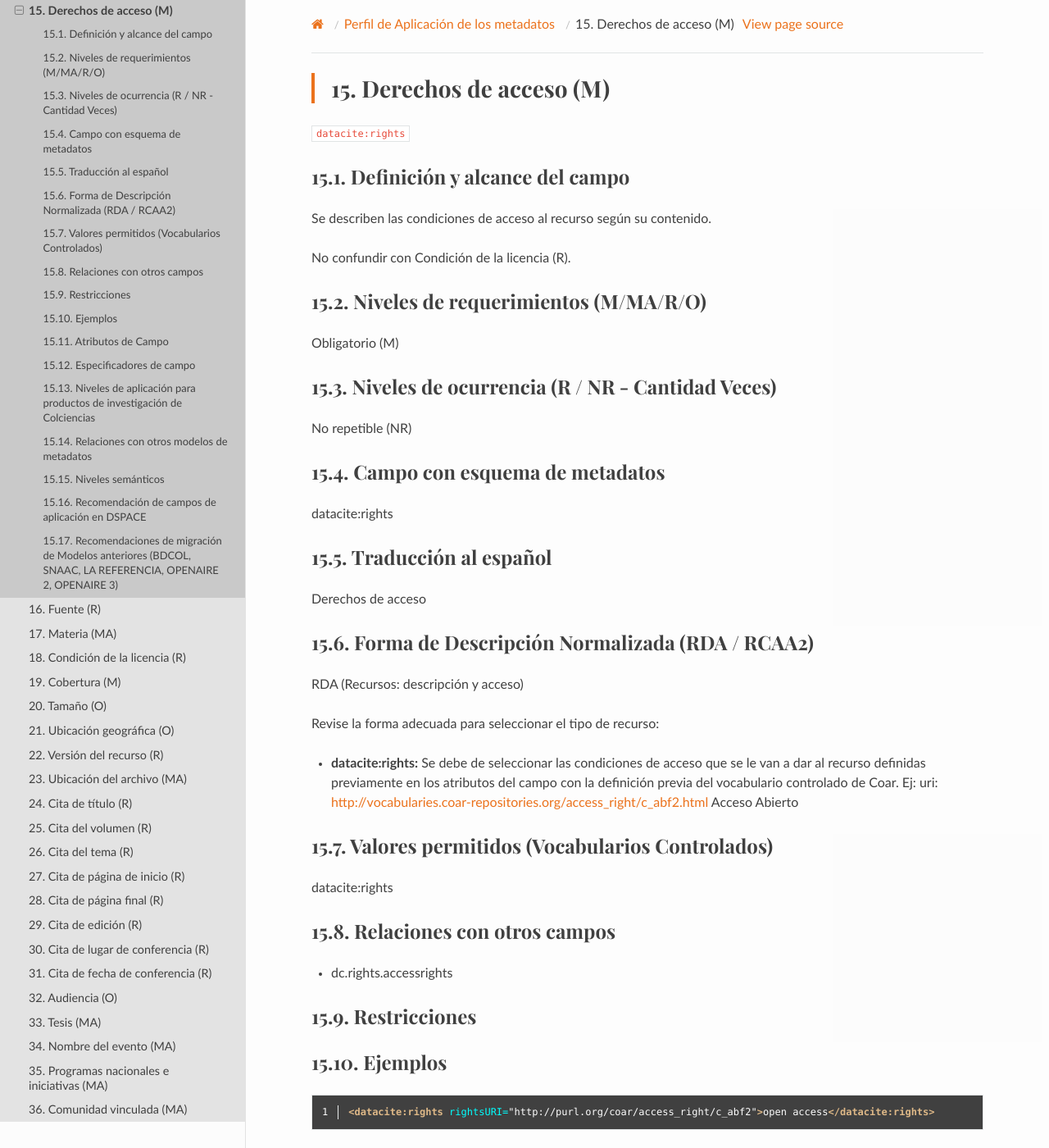
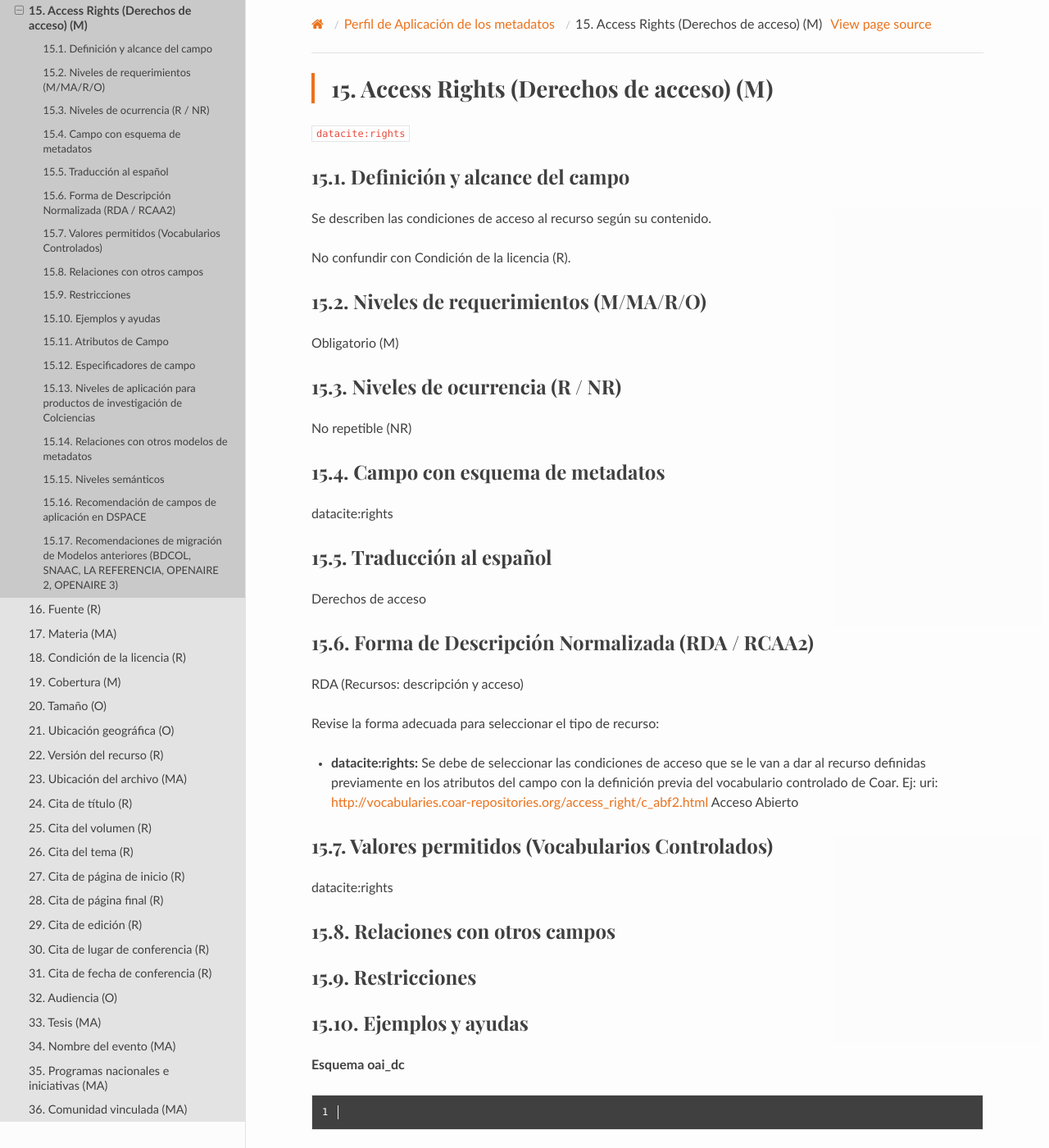
Before and after one commit to rcic/openaire4, a Sphinx documentation site: the page built from docs/field_accessrights.rst, in a window 1280 px wide and 1400 px high. Shown: the whole window at 82% size. Built offline with Sphinx 7.4.7 and the Read the Docs theme 2.0.0, drawn with Linux system fonts in a browser that asks for light colours; some web fonts are replaced; a script that is not in the unit is left out; some of the changed text lies outside the part shown.

Commit message:
actualizacion

```diff
--- a/docs/field_accessrights.rst
+++ b/docs/field_accessrights.rst
@@ -1,7 +1,7 @@
 .. _dci:accessrights:
 
-Derechos de acceso (M)
-======================
+Access Rights (Derechos de acceso) (M)
+======================================
 
 ``datacite:rights``
 
@@ -15,8 +15,8 @@
 ------------------------------------
 Obligatorio (M)
 
-Niveles de ocurrencia (R / NR -  Cantidad Veces)
-------------------------------------------------
+Niveles de ocurrencia (R / NR)
+-------------------------------
 No repetible (NR)
 
 Campo con esquema de metadatos
@@ -42,14 +42,19 @@
 Relaciones con otros campos
 ---------------------------
 
-- dc.rights.accessrights
-
 Restricciones
 -------------
 
 
-Ejemplos
---------
+Ejemplos y ayudas
+-----------------
+
+**Esquema oai_dc**
+
+.. code-block:: xml
+   :linenos:
+
+**Esquema DataCite**
 
 .. code-block:: xml
    :linenos:
@@ -57,6 +62,16 @@
    <datacite:rights rightsURI="http://purl.org/coar/access_right/c_abf2">open access</datacite:rights>
 
 .. _COAR Access Right Vocabulary: http://vocabularies.coar-repositories.org/documentation/access_rights/
+
+**Esquema xoai**
+
+.. code-block:: xml
+   :linenos:
+
+**Esquema xoai**
+
+.. code-block:: xml
+   :linenos:
 
 Atributos de Campo
 ------------------
@@ -83,6 +98,7 @@
 
 Relaciones con otros modelos de metadatos
 -----------------------------------------
+- dc.rights.accessrights
 
 Niveles semánticos
 ------------------
```
